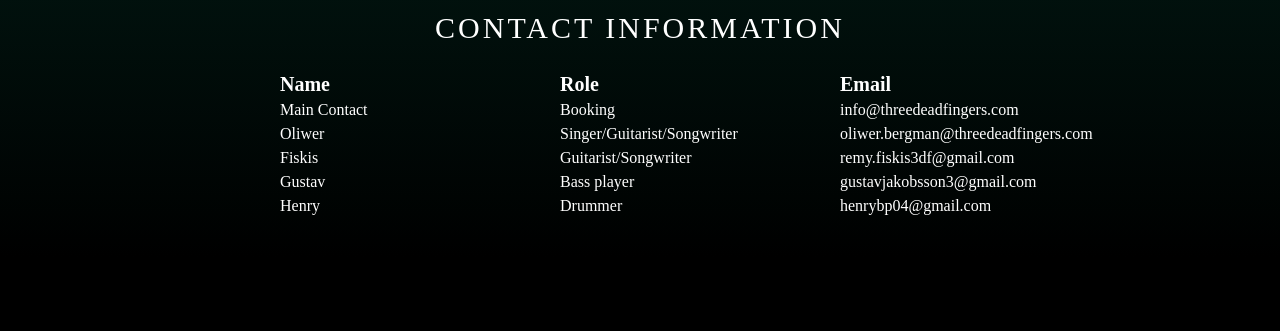
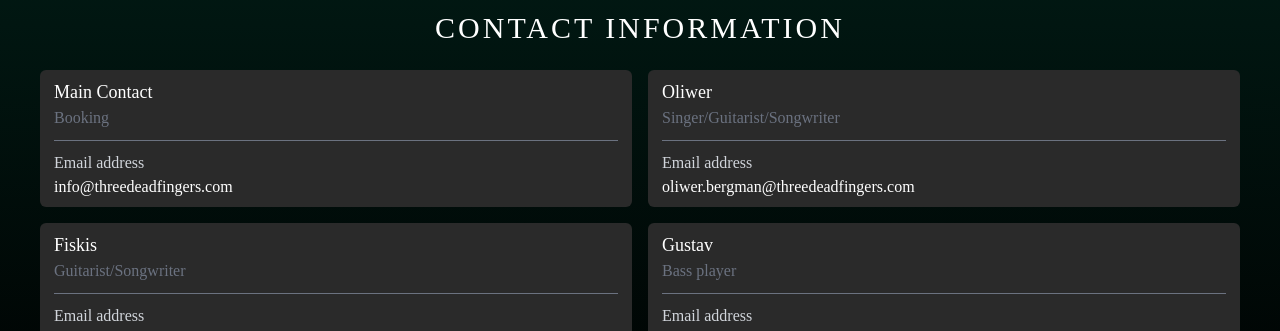
Before and after one commit to gusjak251/three-dead-fingers, a Nuxt app: page /contact in a window 1280 px wide. Shown: the part 462-793 px from the top of the page. Built offline with nearby package versions, Linux system fonts and the light colour scheme; a web font is replaced by a local one.

Commit message:
Use cards instead of table structure on contact page

```diff
--- /dev/null
+++ b/components/ContactCard.vue
@@ -0,0 +1,35 @@
+<script>
+export default {
+    name: "ContactCard",
+    props: {
+        name: String,
+        role: String,
+        email: String
+    },
+    emits: ["copy"],
+    methods: {
+        copyEmail(email) {
+            navigator.clipboard.writeText(email);
+            this.$emit("copy");
+        }
+    }
+}
+</script>
+
+<template>
+    <div class="flex flex-col card rounded-md px-3.5 py-2">
+        <div class="mb-2.5 flex flex-col">
+            <span class="text-white font-medium text-lg">{{ name }}</span>
+            <span class="text-gray-500 text-base">{{ role }}</span>
+        </div>
+        <span class="w-full h-px bg-gray-500 mb-2.5"></span>
+        <label class="text-gray-300 font-medium">Email address</label>
+        <button class="text-white text-left" @click="copyEmail(email)">{{ email }}</button>
+    </div>
+</template>
+
+<style scoped>
+.card {
+    background-color: #2a2a2a;
+}
+</style>
--- a/pages/contact.vue
+++ b/pages/contact.vue
@@ -9,26 +9,15 @@
         <Navbar />
         <Header />
         <PageTitle>Contact information</PageTitle>
-        <div class="flex flex-col md:flex-row gap-y-4 md:gap-y-0 justify-evenly w-3/4 mx-auto">
-            <div class="flex flex-col w-full md:w-40 text-center md:text-left">
-                <Title>Name</Title>
-                <p v-for="member in members" :key="member.email" class="text-white">
-                    {{ member.name }}
-                </p>
-            </div>
-            <div class="flex flex-col w-full md:w-40 text-center md:text-left">
-                <Title>Role</Title>
-                <p v-for="member in members" :key="member.email" class="text-white">
-                    {{ member.role }}
-                </p>
-            </div>
-            <div class="flex flex-col w-full md:w-40 text-center md:text-left">
-                <Title>Email</Title>
-                <p v-for="member in members" :key="member.email" @click="copyEmail(member.email)"
-                    class="text-white cursor-pointer hover:opacity-75">
-                    {{ member.email }}
-                </p>
-            </div>
+        <div class="md:grid md:grid-cols-2 gap-4 flex flex-col justify-evenly mx-auto px-10">
+            <ContactCard
+                v-for="member in members"
+                :key="member.name"
+                :name="member.name"
+                :role="member.role"
+                :email="member.email"
+                @copy="showSnack = true"
+            />
         </div>
         <Snack @hide="showSnack = false" :show="showSnack" :text="'Link copied to clipboard'"></Snack>
     </div>
```
